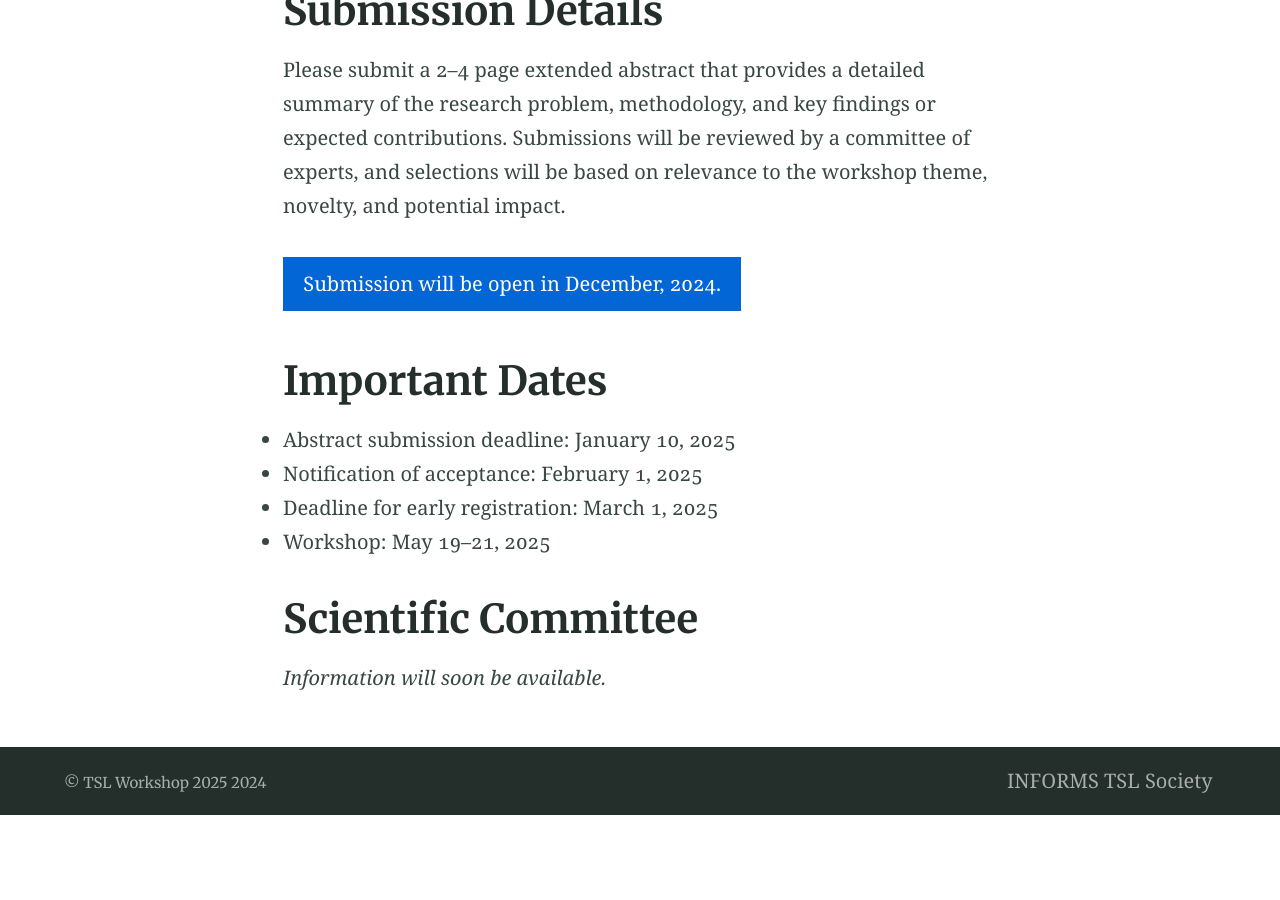
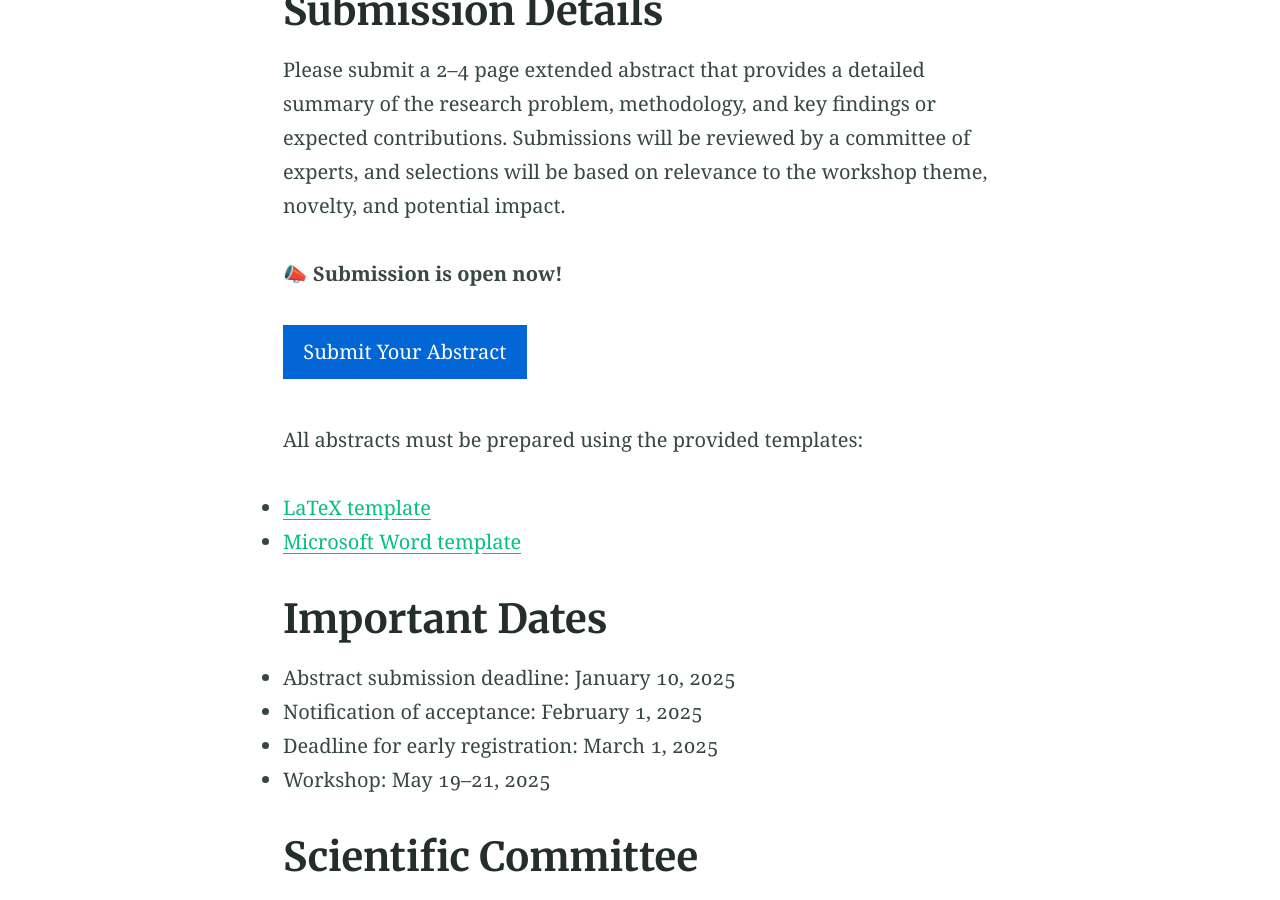
Before and after one commit to tsl2025kaist/tsl2025kaist.github.io, a Jekyll site: the page built from call_for_abstracts.md, in a window 1280 px wide and 900 px high, scrolled down 1716 px. Built offline with Jekyll 4.4.1, drawn with Linux system fonts in a browser that asks for light colours; before the commit the page ends 2531 px from its top, so only the background shows below that.

Commit message:
CFP update

```diff
--- a/call_for_abstracts.md
+++ b/call_for_abstracts.md
@@ -27,8 +27,13 @@ Additionally, submissions of other methods and applications that are of traditio
 
 Please submit a 2–4 page extended abstract that provides a detailed summary of the research problem, methodology, and key findings or expected contributions. Submissions will be reviewed by a committee of experts, and selections will be based on relevance to the workshop theme, novelty, and potential impact.
 
-<!-- {% include button.html text="Submit Your Abstract" link="" color="#0366d6" %}  -->
-{% include button.html text="Submission will be open in December, 2024." link="" color="#0366d6" %}
+📣 **Submission is open now!**
+
+{% include button.html text="Submit Your Abstract"  link="https://easychair.org/cfp/tsl2025" color="#0366d6" %}
+
+All abstracts must be prepared using the provided templates:
+* [LaTeX template](/assets/tsl2025_seoul_template.zip)
+* [Microsoft Word template](/assets/tsl2025_seoul_template.docx)
 
 
 # Important Dates
```
Also changed, not shown: 2 other files.
